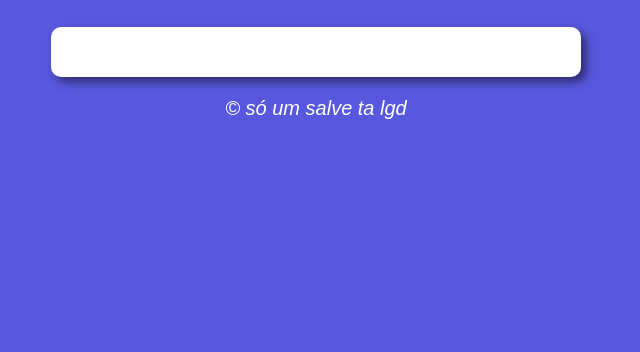
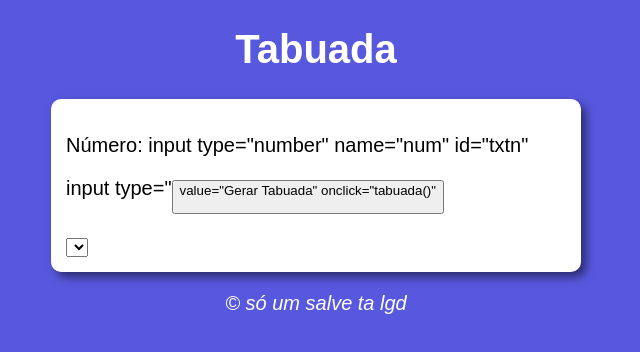
Before and after one commit to pietrao0/09-js-repeticoes, a plain HTML site: page psas-tabuada/tabuada.html in a window 1280 px wide. Shown: the whole page, without its empty margins (324-964 px from the left). Drawn offline with Linux system fonts and the light colour scheme.

Commit message:
Iniciei atv da tabuada

```diff
--- a/psas-contar/estilo.css
+++ b/psas-contar/estilo.css
@@ -1,5 +1,5 @@
 body{
-    background: rgb(88, 88, 223);
+    background: rgb(11, 139, 148);
     font: normal 15pt Arial;
 }
 
--- a/psas-tabuada/script.js
+++ b/psas-tabuada/script.js
@@ -0,0 +1,13 @@
+function tabuada() {
+    let num = document.getElementById('txtn')
+    let tab = document.getElementById('seltab')
+    if(num.ariaValueMax.length == 0) {
+        window.alert('Por favor, digite um número!')
+    } else {
+        let n = Number(num.value)
+        let c = 1
+        while (c <= 10) {
+
+        }
+    }
+}
--- a/psas-tabuada/tabuada.html
+++ b/psas-tabuada/tabuada.html
@@ -3,24 +3,25 @@
 <head>
     <meta charset="UTF-8">
     <meta name="viewport" content="width=device-width, initial-scale=1.0">
-    <title>   </title>
+    <title> Tabuada </title>
     <link rel="stylesheet" href="estilo.css">
 </head>
 <body onload="carregar()">
     <header>
-        <h1>   </h1>
+        <h1> Tabuada </h1>
     </header>
     <section>
         <div>
-            <p>
-            </p>
-            <p>
-            </p>
+            <p>Número: input type="number" name="num" id="txtn"</p>
+            <p>input type="<button> value="Gerar Tabuada" onclick="tabuada()"</p>
             <p>
 
             </p>
         </div>
-        <div
+            <select name="Tabuada" id="seltab"></select>
+        <div>
+
+        </div>
         </div>
     </section>
     <footer>
```
Also changed, not shown: psas-contar/contar.html (+1 -1 lines).
